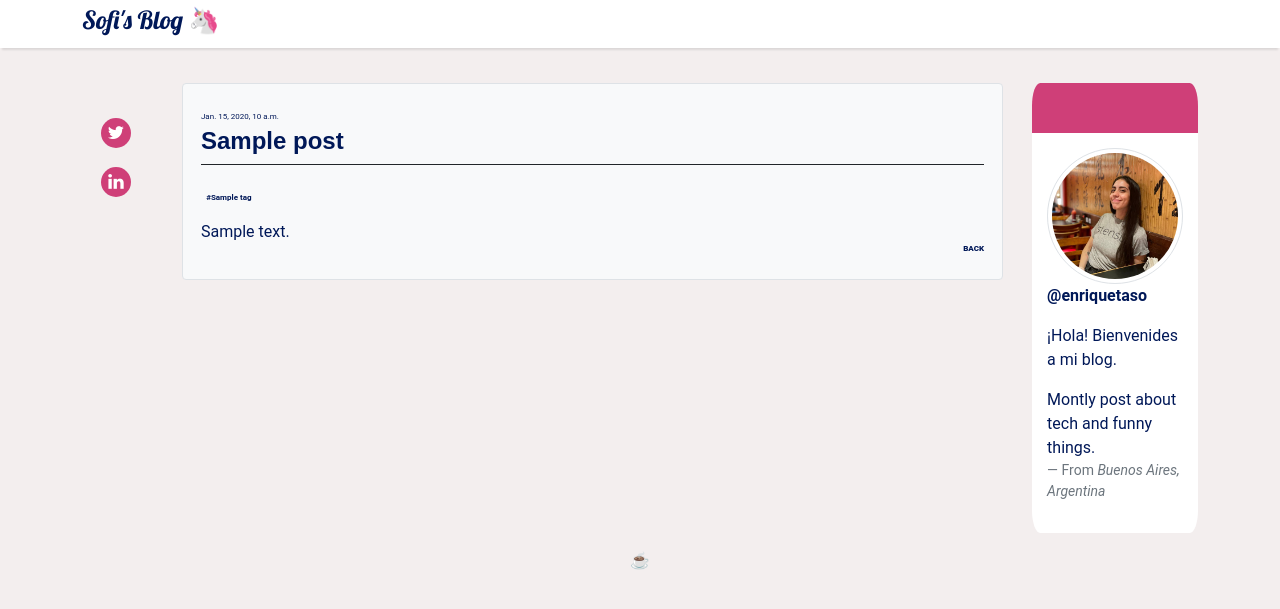
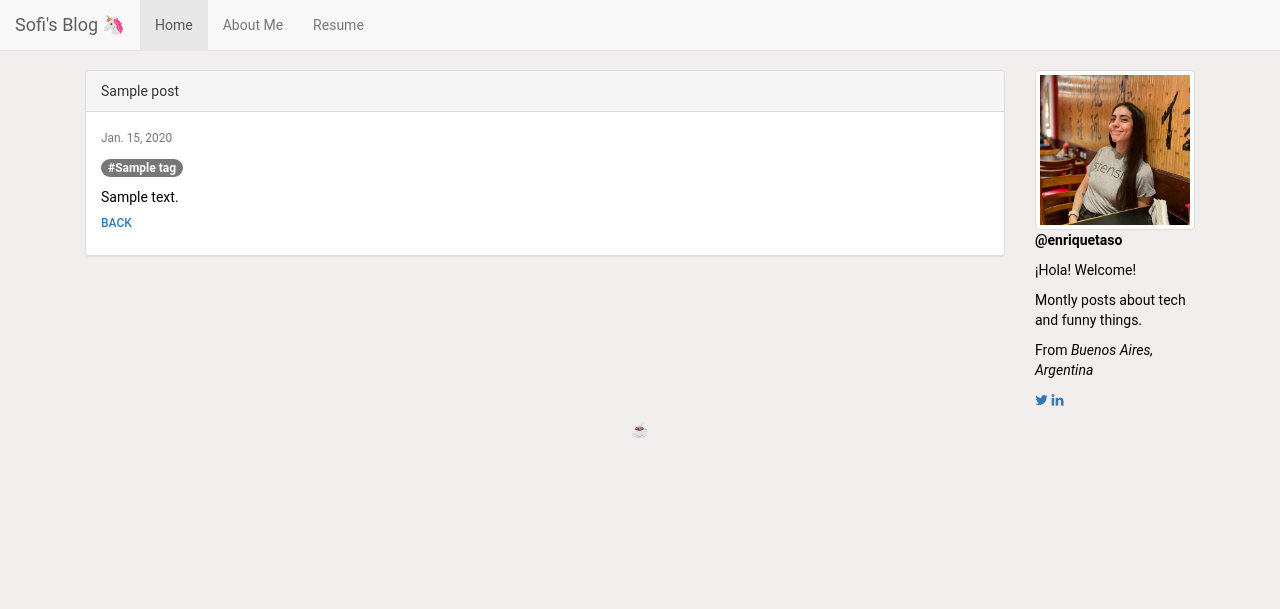
Before and after one commit to enriquetaso/sofi-super-blog, a Django app: template blog/templates/blog/post_detail.html in a window 1280 px wide. Shown: the top 609 px of the page. Run offline with Django 4.2, Linux system fonts and the light colour scheme; the template is opened without the code that fills it: most values are stand-ins (such as "Sample title", 1, 10 or a date in 2020); some libraries are stand-ins or nearby versions.

Commit message:
Bootstrap3 fixed
(cherry picked from commit 03a4751fc6fe10c74bbcb7f67993597dd22483e8)

```diff
--- a/blog/static/css/blog.css
+++ b/blog/static/css/blog.css
@@ -1,224 +1,8 @@
-/* For mobile phones: */
-[class*="col-"] {
-    width: 100%;
-}
-
-@media only screen and (min-width: 600px) {
-/* For tablets: */
-.col-s-1 {width: 8.33%;}
-.col-s-2 {width: 16.66%;}
-.col-s-3 {width: 25%;}
-.col-s-4 {width: 33.33%;}
-.col-s-5 {width: 41.66%;}
-.col-s-6 {width: 50%;}
-.col-s-7 {width: 58.33%;}
-.col-s-8 {width: 66.66%;}
-.col-s-9 {width: 75%;}
-.col-s-10 {width: 83.33%;}
-.col-s-11 {width: 91.66%;}
-.col-s-12 {width: 100%;}
-}
-
-@media only screen and (min-width: 768px) {
-/* For desktop: */
-.col-1 {width: 8.33%;}
-.col-2 {width: 16.66%;}
-.col-3 {width: 25%;}
-.col-4 {width: 33.33%;}
-.col-5 {width: 41.66%;}
-.col-6 {width: 50%;}
-.col-7 {width: 58.33%;}
-.col-8 {width: 66.66%;}
-.col-9 {width: 75%;}
-.col-10 {width: 83.33%;}
-.col-11 {width: 91.66%;}
-.col-12 {width: 100%;}
-}
-
 body{
     background-color: #f3eeee;
     font-family: "Roboto", sans-serif;
-    color: #001858;
-    box-sizing: border-box;
+    color: black;
 }
-
-.page-header {
-    margin-top: 0;
-    margin-bottom: 30px;
-    padding: 5px 5px;
-    box-shadow: 0 4px 2px -2px rgba(0, 0, 0, 0.1);
-    background-color: #fff;
+a:link, a:visited {
+    text-decoration: none;
 }
-
-.page-header h1,
-.page-header h1 a,
-.page-header h1 a:visited,
-.page-header h1 a:active {
-    color: #001858;
-    font-size: 25px;
-    text-decoration: none;
-    font-family: 'Lobster', cursive;
-}
-
-.save {
-    float: right;
-}
-
-.top-menu,
-.top-menu:hover,
-.top-menu:visited {
-    color: #ffffff;
-    float: right;
-    font-size: 26pt;
-    margin-right: 20px;
-}
-
-/* post_edit.html*/
-.sticky-card {
-    opacity: 1;
-    transform: translate3d(0px, 0px, 0px) scale3d(1, 1, 1) rotateX(0deg) rotateY(0deg) rotateZ(0deg) skew(0deg);
-    transform-style: preserve-3d;
-    margin-right: 0.8%;
-    margin-bottom: 0.5rem;
-    padding: 0.75rem 0.5rem;
-    border: 3px solid #172c66;
-    box-sizing: border-box;
-}
-
-.sticky-card h2{
-    font-size: 2rem;
-    display: flex;
-    margin-bottom: 2rem;
-    -webkit-box-pack: justify;
-    justify-content: space-between;
-    margin-top: 0px;
-    font-size: 3rem;
-    line-height: 1.3;
-    font-weight: 700;
-    color: #172c66;
-}
-
-.sticky-card label{
-    color: #f582ae;
-    font-weight: 700;
-}
-.sticky-card textarea,
-.sticky-card input  {
-    background: none;
-}
-
-/* post_list.html*/
-
-.title {
-    color: #001858;
-    text-decoration: none;
-    font-family: sans-serif;
-}
-
-.title a, a:hover, a:focus, a:active {
-    text-decoration: none;
-    color: inherit;
-}
-
-
-.post-form textarea,
-.post-form input {
-    width: 100%;
-}
-
-.post {
-    margin-bottom: 70px;
-    border-color: #001858;
-}
-
-.post a,
-.post time{
-    color: #001858;
-    text-decoration: none;
-    font-size: 8px;
-}
-
-.post h2,
-.post h2 a,
-.post h2 a:visited,
-.post h3,
-.post h3 a,
-.post h3 a:visited {
-    color: #001858;
-    text-decoration: none;
-    font-size: 1.5rem;
-    line-height: 30px;
-    font-weight: 700;
-    }
-
-.btn-secondary,
-.btn-secondary:visited {
-    color: #001858;
-    background-color: #f582ae;
-    border-color: #f582ae;
-    padding: 1.2rem 2rem;
-    border-radius: 3px;
-    font-size: 1.1rem;
-    font-weight: 700;
-    cursor: pointer;
-    opacity: 1;
-    transform: translate3d(0px, 0px, 0px) scale3d(1, 1, 1) rotateX(0deg) rotateY(0deg) rotateZ(0deg) skew(0deg);
-    transform-style: preserve-3d;
-}
-
-.btn-secondary:hover {
-    box-shadow: 0 5px 15px -10px rgba(31, 18, 53, 0.6);
-    color: #001858;
-    background-color: #f582ae;
-    border-color: #f582ae;
-}
-
-
-
-/* social media base.html*/
-
-ul.social {
-    margin: 0;
-    padding: 0;
-    width: 100%;
-    text-align: center;
-  }
-
-  ul.social > li > a {
-    display: inline-block;
-    font-size: 18px;
-    line-height: 30px;
-    width: 30px;
-    height: 30px;
-    border-radius: 36px;
-    background-color: #cf3f78;
-    color: #fff;
-    margin: 0 3px 3px 0;
-  }
-
-  ul.social > li > a:hover {
-    text-decoration: none;
-    background-color: #001858;
-  }
-
-/* post list and post details base.html*/
-.post-aux {
-    background-color: #FFF;
-    margin: 5px;
-    margin-bottom: 15px;
-    border-radius:5%;
-}
-
-.link-readmore {
-    text-align: right;
-    display:block;
-    text-decoration: none;
-    color: #f582ae;
-    font-weight: 800;
-    font-size: 10px;
-}
-
-.date {
-    font-size:10px;
-    padding-bottom: 50px;
-}
--- a/blog/templates/blog/base.html
+++ b/blog/templates/blog/base.html
@@ -2,60 +2,55 @@
 <!DOCTYPE html>
 <html>
     <head>
-        <meta name="viewport" content="width=device-width, initial-scale=1.0">
         <title>🦄 Sofi Blog</title>
-        <link rel="stylesheet" href="https://cdn.jsdelivr.net/npm/bootstrap@5.1.3/dist/css/bootstrap.min.css" integrity="sha384-1BmE4kWBq78iYhFldvKuhfTAU6auU8tT94WrHftjDbrCEXSU1oBoqyl2QvZ6jIW3" crossorigin="anonymous">
+        <meta name="viewport" content="width=device-width, initial-scale=1">
+
+        <meta charset="utf-8">
+
+         <!-- Latest compiled and minified CSS -->
+        <link rel="stylesheet" href="https://maxcdn.bootstrapcdn.com/bootstrap/3.4.1/css/bootstrap.min.css">
+
         <link href='//fonts.googleapis.com/css?family=Lobster&subset=latin,latin-ext' rel='stylesheet' type='text/css'>
         <link rel="stylesheet" href="https://cdnjs.cloudflare.com/ajax/libs/font-awesome/4.7.0/css/font-awesome.min.css">
         <link rel="stylesheet" href="{% static 'css/blog.css' %}">
+
+        <!-- jQuery library -->
+        <script src="https://ajax.googleapis.com/ajax/libs/jquery/3.6.0/jquery.min.js"></script>
+        <!-- Latest compiled JavaScript -->
+        <script src="https://maxcdn.bootstrapcdn.com/bootstrap/3.4.1/js/bootstrap.min.js"></script>
     </head>
     <body>
-        <header class="page-header">
-        <div class="container">
-            <nav>
-                <h1><a href="/">Sofi&#39;s Blog 🦄</a></h1>
+        <nav class="navbar navbar-default navbar-fixed-top navbar-expand-md">
+            <div class="container-fluid">
+                <div class="navbar-header">
+                    <a class="navbar-brand" href="/">Sofi&#39;s Blog 🦄</a>
+                </div>
+
+                <div class="collapse navbar-collapse" id="collapsibleNavbar">
+                    <ul class="nav navbar-nav">
+                        <li class="active nav-item"><a href="/">Home</a></li>
+                        <li class="nav-item"><a href="#">About Me</a></li>
+                        <li class="nav-item"><a href="#">Resume</a></li>
                         {% if user.is_authenticated %}
-                <a href="{% url 'post_new' %}" class="top-menu">
-                    {% include './icons/file-earmark-plus.svg' %}
-                </a>
+                        <li class="nav-item"><a href="#">{% include './icons/file-earmark-plus.svg' %}</a></li>
                         {% endif %}
-            </nav>
-        </div>
-        </header>
-        <main class="container">
-            <div class="row">
-                <div class="col-1">
-                    <ul class="social list-group bg-transparent float-left">
-                        <li class="list-group-item border-0 bg-transparent"></li>
-                        <li class="list-group-item border-0 bg-transparent"></li>
-                        <li class="list-group-item border-0 bg-transparent">
-                          <a href="https://twitter.com/enriquetaso" target="_blank" title="Enriquetaso Twitter Profile">
-                            <span class="icon fa fa-twitter"></span>
-                          </a>
-                        </li>
-                        <li class="list-group-item border-0 bg-transparent">
-                          <a href="https://www.linkedin.com/in/enriquetaso/" target="_blank" title="Enriquetaso Linkedin Profile">
-                            <span class="icon fa fa-linkedin"></span>
-                          </a>
-                        </li>
                     </ul>
                 </div>
-
-                <div class="col">
-                {% block content %}
-                {% endblock %}
             </div>
-                <div class="col-2">
-                    <div style="margin-top: 5px; border-top:solid #cf3f78 50px ;padding:15px;border-radius:5%;background-color: #FFF;">
-                        <img src="{% static 'img/profile.jpg' %}" class="rounded-circle img-thumbnail" alt="Grumpy Cat">
+          </nav>
+        <div class="container" style="margin-top:70px">
+                <div class="col-lg-10">{% block content %}{% endblock %}</div>
+                <div class="col-lg-2">
+                    <img src="{% static 'img/profile.jpg' %}" class="img-thumbnail" alt="Grumpy Cat">
                     <p><strong>@enriquetaso</strong></p>
-                        <p>¡Hola! Bienvenides a mi blog.</p>
-                        <p>Montly post about tech and funny things.</p>
+                    <p>¡Hola! Welcome!</p>
+                    <p>Montly posts about tech and funny things.</p>
                     <p class="blockquote-footer">From <i>Buenos Aires, Argentina</i></p>
+                    <p><a href="https://twitter.com/enriquetaso" target="_blank" title="Enriquetaso Twitter Profile"><span class="icon fa fa-twitter"></span></a>
+                        <a href="https://www.linkedin.com/in/enriquetaso/" target="_blank" title="Enriquetaso Linkedin Profile"><span class="icon fa fa-linkedin"></span></a></p>
                 </div>
             </div>
         </div>
-        </main>
         <footer class="py-3 bg-grey">
             <p class="m-0 text-dark text-center ">&#9749;</p>
         </footer>
--- a/blog/templates/blog/post_detail.html
+++ b/blog/templates/blog/post_detail.html
@@ -1,25 +1,19 @@
 {% extends 'blog/base.html' %}
 
 {% block content %}
-    <article class="post post-aux rounded d-grid gap-3 bg-light border">
-        <div class="p-2" style="margin:10px;">
-            {% if post.published_date %}
-                <time class="date">
-                    {{ post.published_date }}
-                </time>
-            {% endif %}
-            <h2 class="title h4 pb-2 mb-4 border-bottom border-dark">
-                {{ post.title }}
-            </h2>
-            <p class="border-success" style="font-size:10px; margin-bottom: 15px;">
+<div class="panel panel-default">
+    <div class="panel-heading">{{ post.title }}</div>
+    <div class="panel-body">
+        <p><small class="text-muted">{{ post.published_date|date }}</small></p>
+        <p class="border-success">
             {% for tag in post.tags.all %}
-                <a href="{% url 'tag' tag.id %}" class="badge text-decoration-none bg-light.bg-gradient">
+            <a href="{% url 'tag' tag.id %}" class="badge text-decoration-none bg-light bg-gradient">
             #{{tag}}
             </a>
             {% endfor %}
         </p>
-            {{ post.text|safe }}
+        <p>{{ post.text|safe }}</p>
         <p class="h6 text-uppercase"><a class="link-readmore" href="{% url 'post_list' %}">Back</a></p>
     </div>
-    </article>
+</div>
 {% endblock %}
```
Also changed, not shown: blog/templates/blog/post_list.html (+7 -14 lines), blog/templates/blog/tag_list.html (+9 -16 lines). Lines whose indentation alone changed are shown as unchanged.
